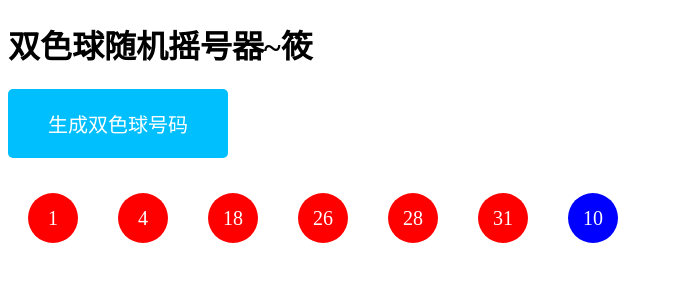
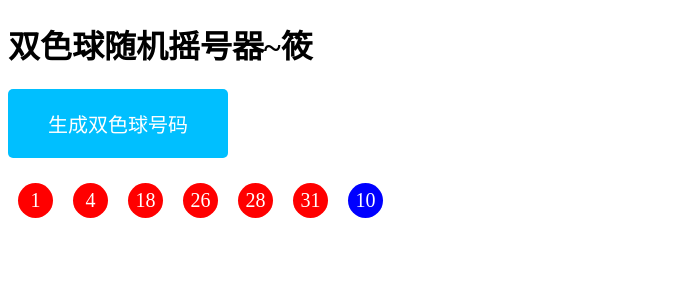
Before and after one commit to chaidongxu1026/xiaozhuzi.github.io, a plain HTML site: page index.html in a window 1280 px wide. Both pictures are taken after a click on the button "生成双色球号码". Shown: the whole page, without its empty margins (0-673 px from the left). Drawn offline with Linux system fonts and the light colour scheme.

Commit message:
Add files via upload

```diff
--- a/index.html
+++ b/index.html
@@ -6,15 +6,14 @@
   <title>双色球随机摇号器~筱</title>
   <style>
     .ball {
-      width: 50px;
-      height: 50px;
-	  line-height: 50px;
+      width: 35px;
+      height: 35px;
+	  line-height: 35px;
       border-radius: 25px;
       display: inline-block;
       text-align: center;
       font-size: 20px;
-      margin: 20px;
-	  paddingt
+      margin: 10px;
     }
     .red {
       background-color: red;
```
